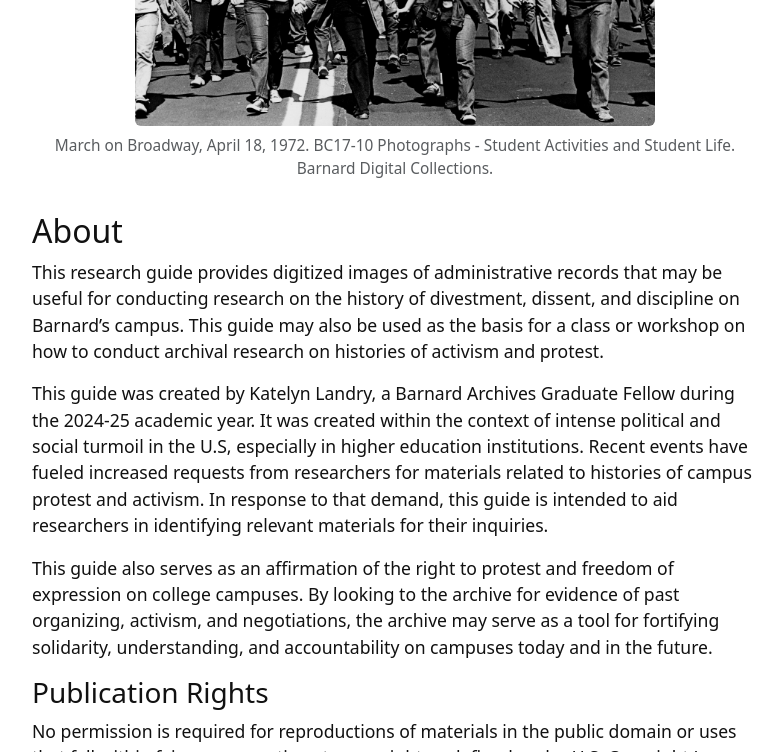
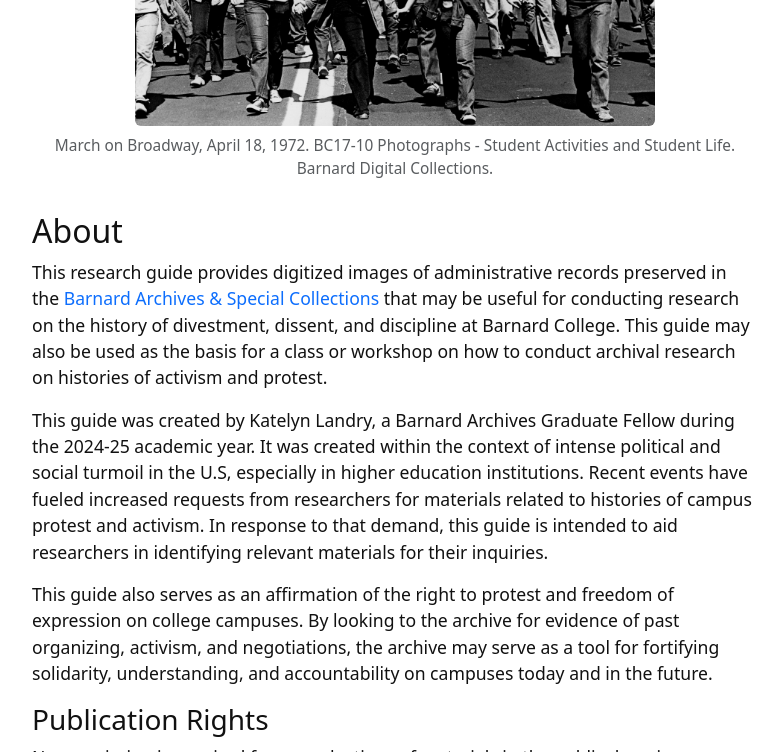
Before and after one commit to katelynautumn28/ddd-research-guide, a Jekyll site: the page built from index.md, in a window 1280 px wide and 900 px high, scrolled down 584 px, cut to the strip 0-752 px from the top of the window. Shown: the whole strip, without its empty margins (245-1027 px from the left). Built offline with Jekyll 4.4.1, drawn with Linux system fonts in a browser that asks for light colours.

Commit message:
Update index.md

```diff
--- a/index.md
+++ b/index.md
@@ -8,7 +8,7 @@ layout: page
 {% include figure.html img="Protest_Strike_Bway_72.jpg" alt="intro image here" caption="March on Broadway, April 18, 1972. BC17-10 Photographs - Student Activities and Student Life. Barnard Digital Collections." width="75%" %}
 
 ## About
-This research guide provides digitized images of administrative records that may be useful for conducting research on the history of divestment, dissent, and discipline on Barnard’s campus. This guide may also be used as the basis for a class or workshop on how to conduct archival research on histories of activism and protest.
+This research guide provides digitized images of administrative records preserved in the [Barnard Archives & Special Collections](https://archives.barnard.edu/) that may be useful for conducting research on the history of divestment, dissent, and discipline at Barnard College. This guide may also be used as the basis for a class or workshop on how to conduct archival research on histories of activism and protest.
 
 This guide was created by Katelyn Landry, a Barnard Archives Graduate Fellow during the 2024-25 academic year. It was created within the context of intense political and social turmoil in the U.S, especially in higher education institutions. Recent events have fueled increased requests from researchers for materials related to histories of campus protest and activism. In response to that demand, this guide is intended to aid researchers in identifying relevant materials for their inquiries.
 
```
